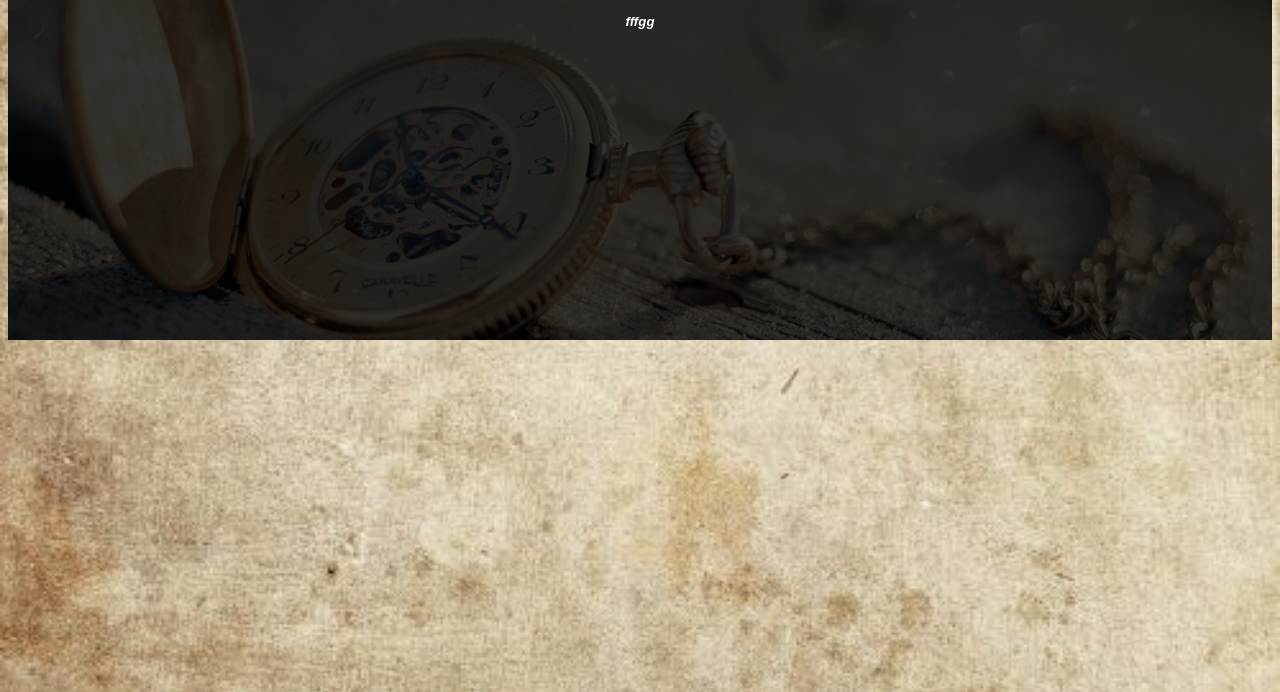
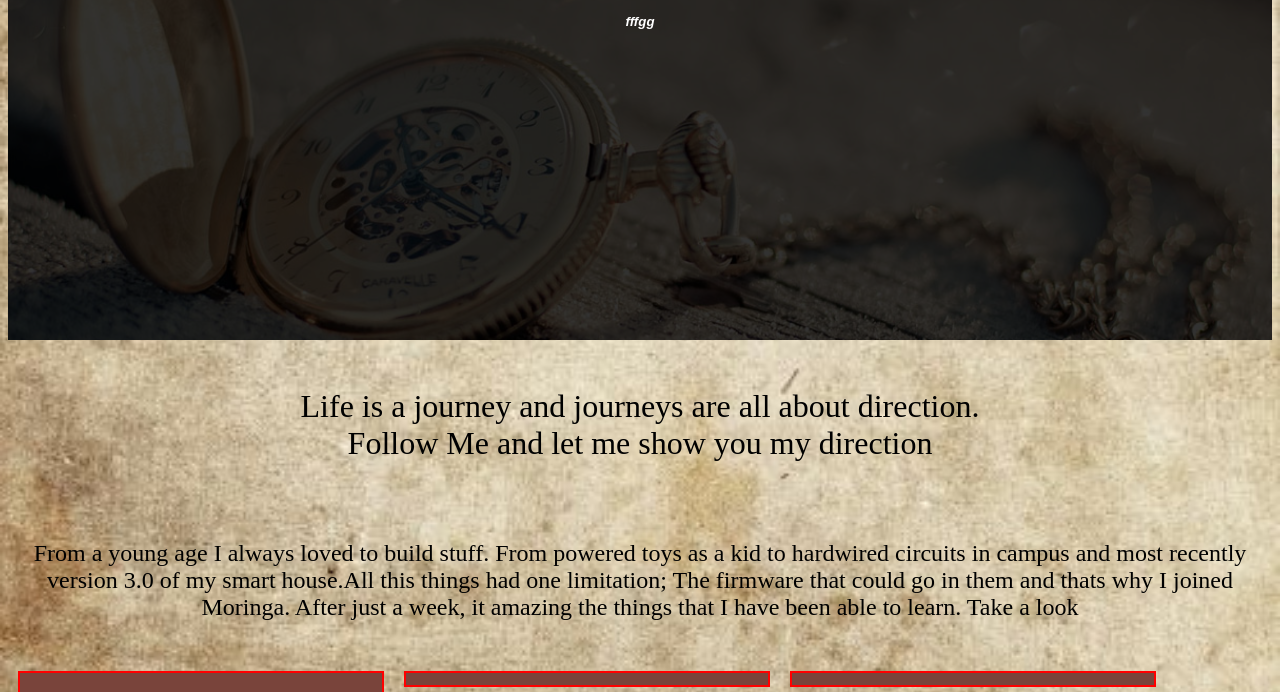
Before and after one commit to Vohsty/kimanthi-jnr, a plain HTML site: page index.html in a window 1280 px wide. Shown: the part 218-910 px from the top of the page. Drawn offline with Linux system fonts and the light colour scheme.

Commit message:
add introduction

```diff
--- a/css/styles.css
+++ b/css/styles.css
@@ -37,3 +37,26 @@ body {
   top: 50px;
   left: 900px;
 }
+.int-txt {
+  font-size: 200%;
+  text-align: center;
+  border: 2px ;
+  padding: 6px;
+  margin: 10px;
+}
+.content-txt {
+  font-size: 150%;
+  text-align: center;
+  border: 2px ;
+  padding: 6px;
+  margin: 10px;
+}
+
+.column {
+  width: 350px;
+  float: left;
+  border: 2px solid red;
+  padding: 6px;
+  margin: 10px;
+  background-color: #79443B;
+}
--- a/index.html
+++ b/index.html
@@ -20,5 +20,27 @@
     <div class="links">
       <a href="about.html">ABOUT</a>      <a href="projects.html">PROJECTS</a>
     </div>
+
+    <div class="int-txt">
+      <p>Life is a journey and journeys are all about direction.<br>Follow Me and let me show you
+        my direction</p>
+    </div>
+    <div class="content-txt">
+      <p>From a young age I always loved to build stuff. From powered toys as a kid to hardwired
+        circuits in campus and most recently version 3.0 of my smart house.All this things had
+        one limitation; The firmware that could go in them and thats why I joined Moringa. After
+        just a week, it amazing the things that I have been able to learn. Take a look </p>
+    </div>
+    <div class="column">
+      <p>A photographer View's the world through his lens.A a person who enjoys photography
+      when I saw the task to make a photographers portfolio I jumped to it. Here i get to
+      explore the use of links, divs, use of images,different backgrounds and custom pages. </p>
+    </div>
+    <div class="column">
+
+    </div>
+    <div class="column">
+
+    </div>
   </body>
 </html>
```
